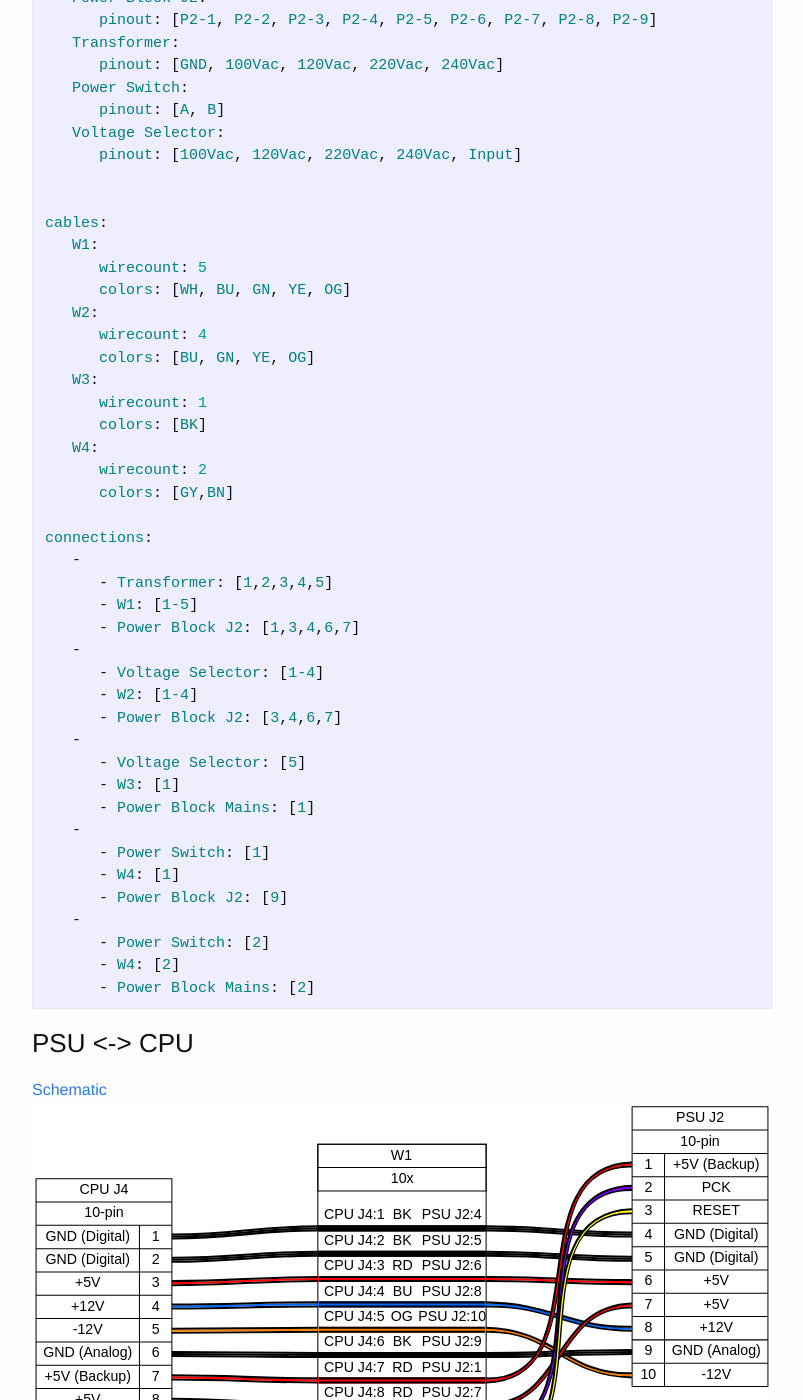
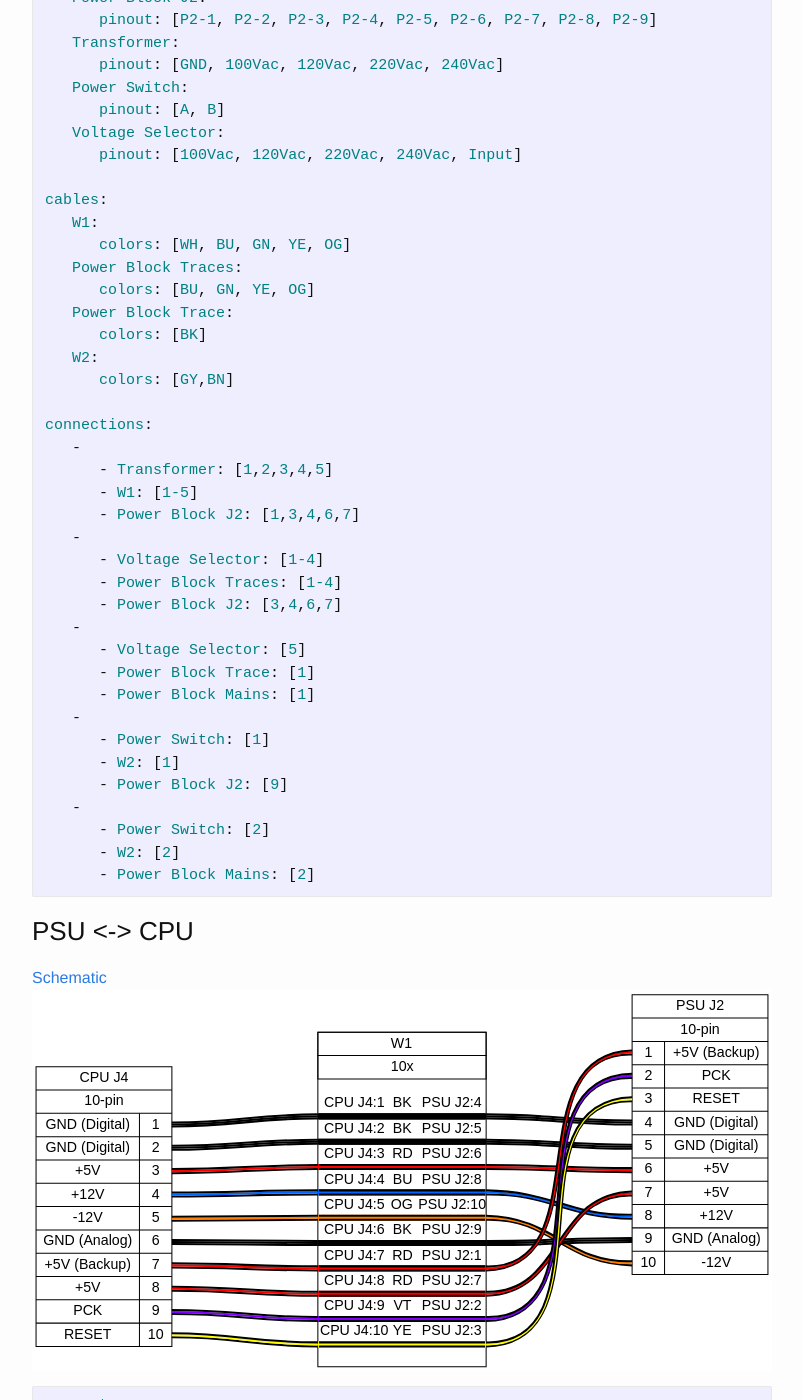
Before and after one commit to cilynx/cilynx.github.io, a Jekyll site: the page built from _posts/2020-06-22-kurzweil_k1000se_components.md, in a window 1280 px wide and 1400 px high, scrolled down 1678 px. Shown: the whole window, without its empty margins (238-1041 px from the left). Built offline with Jekyll 4.4.1, drawn with Linux system fonts in a browser that asks for light colours; a script that is not in the unit is left out; comment, search, counter and statistics services are not loaded.

Commit message:
More power block diagram tweaking

````diff
--- a/_posts/2020-06-22-kurzweil_k1000se_components.md
+++ b/_posts/2020-06-22-kurzweil_k1000se_components.md
@@ -31,19 +31,14 @@ connectors:
    Voltage Selector:
       pinout: [100Vac, 120Vac, 220Vac, 240Vac, Input]
 
-
 cables:
    W1:
-      wirecount: 5
       colors: [WH, BU, GN, YE, OG]
+   Power Block Traces:
+      colors: [BU, GN, YE, OG]
+   Power Block Trace:
+      colors: [BK]
    W2:
-      wirecount: 4
-      colors: [BU, GN, YE, OG]
-   W3:
-      wirecount: 1
-      colors: [BK]
-   W4:
-      wirecount: 2
       colors: [GY,BN]
 
 connections:
@@ -53,19 +48,19 @@ connections:
       - Power Block J2: [1,3,4,6,7]
    -
       - Voltage Selector: [1-4]
-      - W2: [1-4]
+      - Power Block Traces: [1-4]
       - Power Block J2: [3,4,6,7]
    -
       - Voltage Selector: [5]
-      - W3: [1]
+      - Power Block Trace: [1]
       - Power Block Mains: [1]
    -
       - Power Switch: [1]
-      - W4: [1]
+      - W2: [1]
       - Power Block J2: [9]
    -
       - Power Switch: [2]
-      - W4: [2]
+      - W2: [2]
       - Power Block Mains: [2]
 ```
 
````
Also changed, not shown: assets/k1000se_powerblock-transformer.svg.
